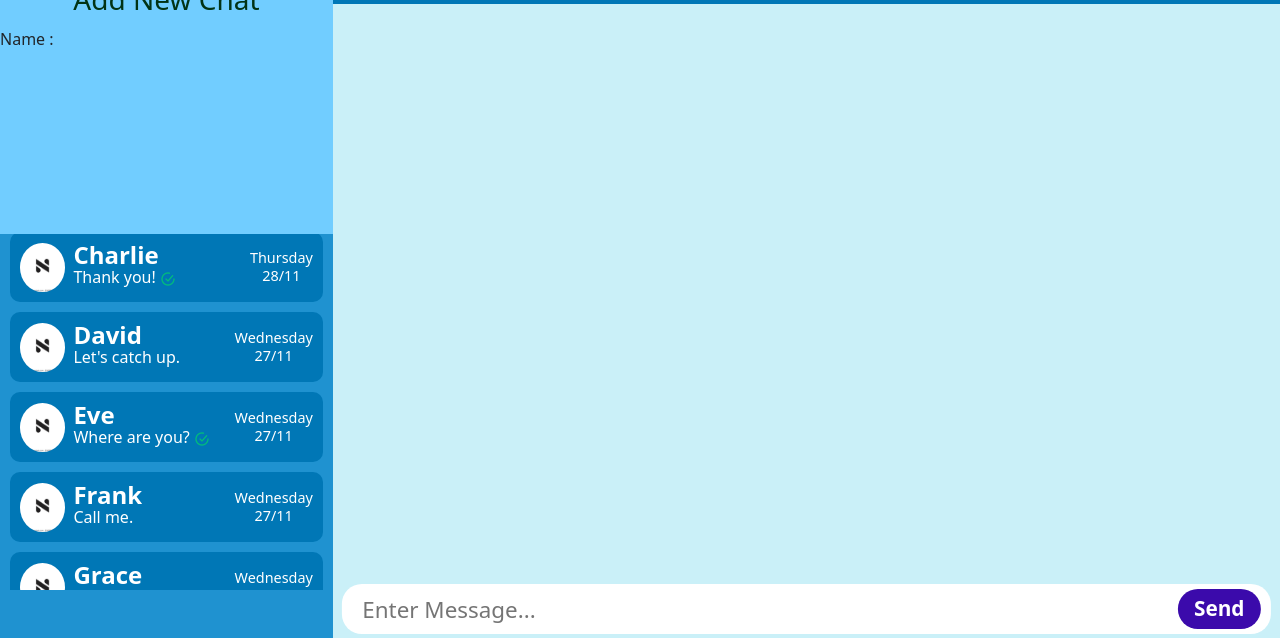
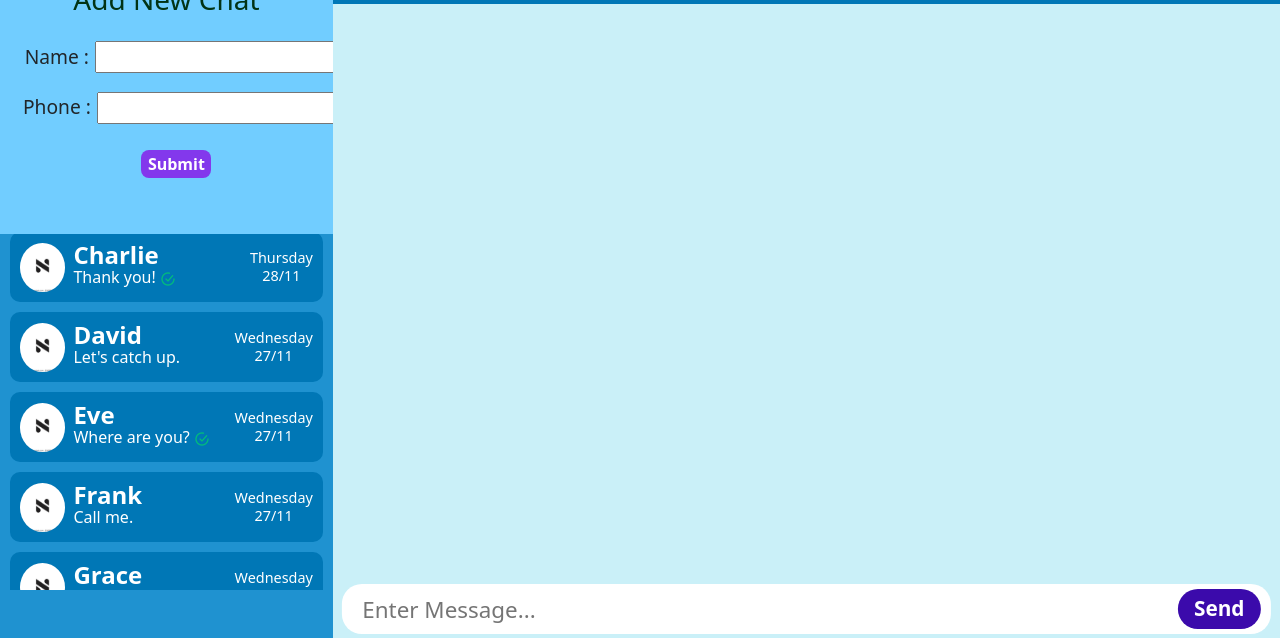
Before and after one commit to malviyanayan/chat_app, a plain HTML site: page index.html in a window 1280 px wide. Shown: the part 162-800 px from the top of the page. Drawn offline with nearby package versions, Linux system fonts and the light colour scheme.

Commit message:
Update 8

```diff
--- a/index.html
+++ b/index.html
@@ -69,8 +69,18 @@
                 <i class="fa-solid fa-xmark" id="new-chat-cancel"></i>
                 <h3>Add New Chat</h3>
                 <div>
-                    <label for="">Name : </label>
+                    <label for="name">Name : </label>
+                    <input type="text" id="name" required>
                 </div>
+                <div>
+                    <label for="phone">Phone : </label>
+                    <input type="number" id="phone" required>
+                </div>
+
+                <div>
+                    <input type="submit" id="sb-btn">
+                </div>
+
             </div>
 
 
--- a/temp.css
+++ b/temp.css
@@ -17,4 +17,36 @@
     text-align: center;
     margin: 10px;
     color: rgb(1, 51, 21);
+    margin-bottom: 20px;
 }
+
+#new-chat-div > div{
+    width: 100%;
+    display: flex;
+    justify-content: center;
+    align-items: center;
+    margin: 10px;
+}
+
+#new-chat-div > div > label{
+    font-size: 1.2rem;
+    margin: 6px;
+}
+
+#new-chat-div > div > input{
+    font-size: 1rem;
+    padding: 2px;
+    color: rgb(48, 48, 48);
+}
+
+#sb-btn{
+    width: 70px;
+    margin-top: 12px;
+    padding: 6px 12px;
+    border-radius: 8px;
+    background-color: #8338ec;
+    color: #fff !important;
+    font-weight: 700;
+    border: none;
+    font-size: larger;
+}
```
